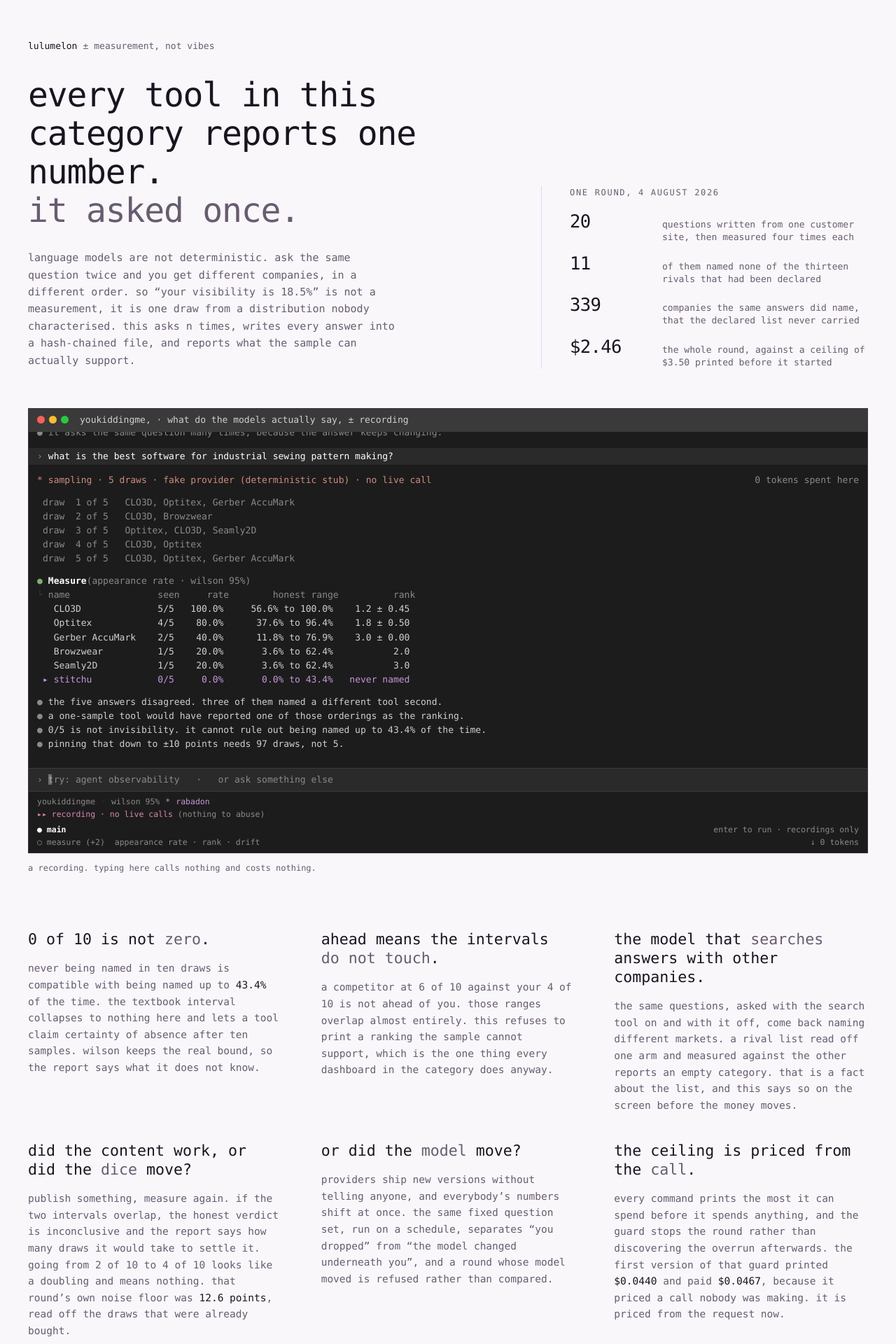
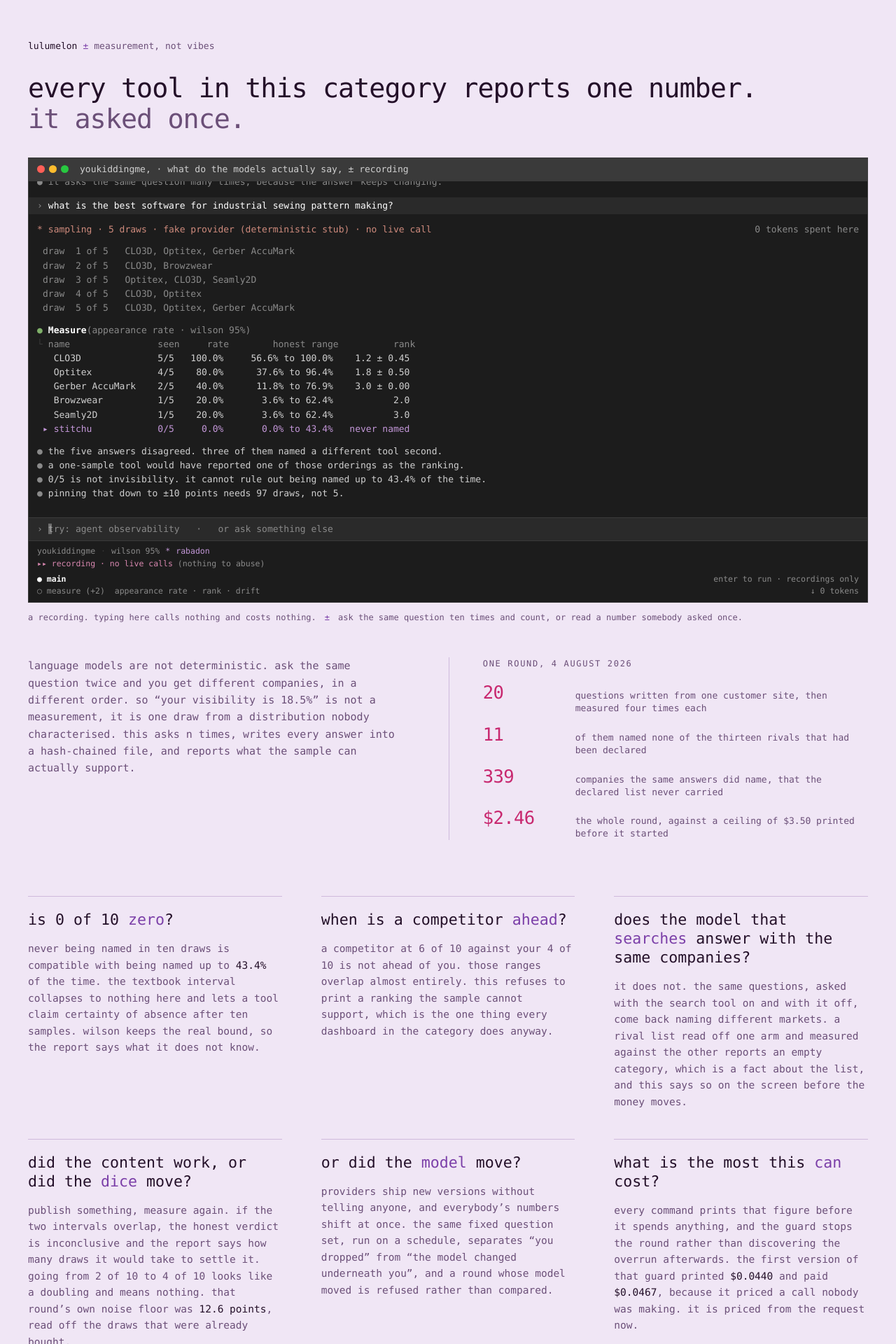
Before and after one commit to nosey-dewdrop/lulumelon, a Next.js app: page / in a window 1280 px wide. Shown: the top 1920 px of the page at 70% size. Built offline with nearby package versions, Linux system fonts and the light colour scheme; no server answers.

Commit message:
the demo is the first thing on the page, and the page is the colour it was asked to be

```diff
--- /dev/null
+++ b/src/app/Reveal.tsx
@@ -0,0 +1,129 @@
+"use client";
+
+/**
+ * Two behaviours the page needs and one rule they both obey.
+ *
+ * A block arrives when it is scrolled to, and a figure counts up to the number
+ * it is. Neither is decoration here: the figures are the measurements this
+ * repository paid for, and a number that lands on 339 after climbing to it is
+ * read rather than skipped.
+ *
+ * The rule both obey is `prefers-reduced-motion`. Somebody who has asked their
+ * machine to stop moving things gets the finished state on the first frame,
+ * which is also what a crawler and a printed page get: the markup carries the
+ * final text either way, so nothing here is content that only exists in motion.
+ */
+import { useEffect, useRef, useState } from "react";
+
+function usesMotion(): boolean {
+  if (typeof window === "undefined") return false;
+  return !window.matchMedia("(prefers-reduced-motion: reduce)").matches;
+}
+
+/** True once this element has been on screen, and true forever after. */
+function useSeen<T extends HTMLElement>() {
+  const ref = useRef<T>(null);
+  const [seen, setSeen] = useState(false);
+
+  useEffect(() => {
+    const node = ref.current;
+    if (!node) return;
+    if (!usesMotion() || typeof IntersectionObserver === "undefined") {
+      setSeen(true);
+      return;
+    }
+    const watcher = new IntersectionObserver(
+      (entries) => {
+        if (entries.some((entry) => entry.isIntersecting)) {
+          setSeen(true);
+          watcher.disconnect();
+        }
+      },
+      // A little before the edge, so a block is finished arriving by the time
+      // it is properly in view rather than animating under the reader's eye.
+      { rootMargin: "0px 0px -12% 0px", threshold: 0.15 },
+    );
+    watcher.observe(node);
+    return () => watcher.disconnect();
+  }, []);
+
+  return { ref, seen };
+}
+
+export function Reveal({
+  children,
+  delay = 0,
+  className = "",
+}: {
+  children: React.ReactNode;
+  /** Milliseconds, for staggering neighbours in a row. */
+  delay?: number;
+  className?: string;
+}) {
+  const { ref, seen } = useSeen<HTMLDivElement>();
+
+  return (
+    <div
+      ref={ref}
+      className={`reveal ${seen ? "reveal-in" : ""} ${className}`}
+      style={{ transitionDelay: `${delay}ms` }}
+    >
+      {children}
+    </div>
+  );
+}
+
+const DURATION = 900;
+
+/**
+ * A figure that climbs to itself.
+ *
+ * `value` is the string as it should end up, so the money sign, the decimal
+ * places and the thousands separator are the page's rather than this
+ * component's. Only the digits move.
+ */
+export function CountUp({ value }: { value: string }) {
+  const { ref, seen } = useSeen<HTMLSpanElement>();
+  const [shown, setShown] = useState<string | null>(null);
+
+  useEffect(() => {
+    if (!seen) return;
+    if (!usesMotion()) {
+      setShown(value);
+      return;
+    }
+
+    const digits = value.match(/[\d.]+/);
+    if (!digits) {
+      setShown(value);
+      return;
+    }
+    const target = Number(digits[0]);
+    const decimals = (digits[0].split(".")[1] ?? "").length;
+    if (!Number.isFinite(target)) {
+      setShown(value);
+      return;
+    }
+
+    let frame = 0;
+    const started = performance.now();
+    const step = (now: number) => {
+      const through = Math.min(1, (now - started) / DURATION);
+      // Eased out, so it decelerates into the number rather than snapping.
+      const eased = 1 - Math.pow(1 - through, 3);
+      const at = (target * eased).toFixed(decimals);
+      setShown(value.replace(digits[0], at));
+      if (through < 1) frame = requestAnimationFrame(step);
+    };
+    frame = requestAnimationFrame(step);
+    return () => cancelAnimationFrame(frame);
+  }, [seen, value]);
+
+  // The real value is in the markup from the first render, so what a crawler
+  // reads and what a reader ends on are the same string.
+  return (
+    <span ref={ref} className="tabular-nums">
+      {shown ?? value}
+    </span>
+  );
+}
--- a/src/app/Terminal.tsx
+++ b/src/app/Terminal.tsx
@@ -91,7 +91,7 @@ function transcriptLines(t: Transcript): Line[] {
 }
 
 const OPENING: Line[] = [
-  { kind: "said", text: "youkiddingme measures what language models say about you." },
+  { kind: "said", text: "lulumelon measures what language models say about you." },
   {
     kind: "said",
     text: "it asks the same question many times, because the answer keeps changing.",
--- a/src/app/globals.css
+++ b/src/app/globals.css
@@ -13,17 +13,17 @@
  * No gradients, no rounded corners past 3px, no shadows at rest.
  */
 :root {
-  /* Paper with the same lilac in it, at two percent, so white and accent
-     belong to one another rather than sitting next to each other. */
-  --paper: #faf7fb;
-  --paper-deep: #f2ecf4;
-  --ink: #1a1420;
-  --ink-soft: #675c70;
-  --rule: #e3d9e8;
+  /* Lilac paper, not white with a hint of it. The page is the colour and the
+     ink is a plum dark enough to read at 15px on top of it. */
+  --paper: #f0e6f5;
+  --paper-deep: #e4d5ec;
+  --ink: #241029;
+  --ink-soft: #6b4f78;
+  --rule: #cfb9dc;
 
   /* The two accents, from the terminal below. */
-  --lilac: #8f5fb5;
-  --pink: #c04d86;
+  --lilac: #7b3fa8;
+  --pink: #c8286f;
 
   /* Terminal chrome, sampled from the reference screenshot. */
   --term-bar: #3a3a3a;
@@ -146,3 +146,33 @@ a {
   width: 2px;
   background: var(--pink);
 }
+
+/*
+ * A block arrives when it is scrolled to.
+ *
+ * Six pixels and 260ms, which is short enough that a reader scrolling quickly
+ * never waits for the page and long enough to read as arrival rather than as a
+ * repaint. The finished state is the default under `prefers-reduced-motion`,
+ * set here rather than in the component so it holds even before the script has
+ * run.
+ */
+.reveal {
+  opacity: 0;
+  transform: translateY(6px);
+  transition:
+    opacity 260ms ease-out,
+    transform 260ms ease-out;
+}
+
+.reveal-in {
+  opacity: 1;
+  transform: none;
+}
+
+@media (prefers-reduced-motion: reduce) {
+  .reveal {
+    opacity: 1;
+    transform: none;
+    transition: none;
+  }
+}
--- a/src/app/named/[slug]/page.tsx
+++ b/src/app/named/[slug]/page.tsx
@@ -173,7 +173,7 @@ export default async function NamedPage({ params }: { params: Promise<{ slug: st
       </section>
 
       <section className="mt-16 border-t border-rule pt-7">
-        <h2 className="text-[1.2rem]">what this does not say</h2>
+        <h2 className="text-[1.2rem]">what does this not say?</h2>
         <div className="mt-5 grid max-w-[86ch] gap-6 text-[14px] leading-relaxed text-ink-soft sm:grid-cols-2">
           <p>
             a name at {round.draws} of {round.draws} is not a certainty. six draws put the honest
--- a/src/app/page.tsx
+++ b/src/app/page.tsx
@@ -15,52 +15,87 @@
  * three-column feature grid. The terminal is the only ornament and it is also
  * the demo.
  */
+import { CountUp, Reveal } from "./Reveal";
 import { Terminal } from "./Terminal";
 
 function Pm() {
-  return <span className="text-ink-soft">±</span>;
+  return <span className="text-lilac">±</span>;
 }
 
 /** A figure and the words that make it checkable. Never a figure alone. */
 function Figure({ value, of }: { value: string; of: string }) {
   return (
     <div className="flex items-baseline gap-3">
-      <span className="min-w-[7.5rem] text-[1.6rem] leading-none tracking-tight">{value}</span>
+      <span className="min-w-[7.5rem] text-[1.6rem] leading-none tracking-tight text-pink">
+        <CountUp value={value} />
+      </span>
       <span className="text-[13px] leading-snug text-ink-soft">{of}</span>
     </div>
+  );
+}
+
+/** One block of the argument, arriving as it is scrolled to. */
+function Card({
+  heading,
+  delay,
+  children,
+}: {
+  heading: React.ReactNode;
+  delay: number;
+  children: React.ReactNode;
+}) {
+  return (
+    <Reveal delay={delay} className="border-t border-rule pt-5">
+      <h2 className="text-[1.35rem] leading-tight">{heading}</h2>
+      <p className="mt-4 text-[14.5px] leading-relaxed text-ink-soft">{children}</p>
+    </Reveal>
   );
 }
 
 export default function Page() {
   return (
     <main className="mx-auto max-w-[82rem] px-5 pb-24 pt-10 sm:px-10 sm:pt-14">
-      {/* ------------------------------------------------------------ hero */}
-      <header className="grid gap-x-14 gap-y-10 lg:grid-cols-[minmax(0,1.45fr)_minmax(0,1fr)]">
-        <div>
+      {/* ------------------------------------------------------------ hero
+          The terminal is the first thing on the page and it is running before
+          a visitor has read a word, because the argument here is a thing that
+          happens rather than a claim. Six lines in, somebody who has never
+          heard of this has watched the same question return different
+          companies, which is the whole product. Everything under it is
+          evidence for what they have already seen. */}
+      <header>
         <div className="flex items-baseline gap-2 text-[13px] text-ink-soft">
           <span className="text-ink">lulumelon</span>
           <Pm />
           <span>measurement, not vibes</span>
         </div>
 
-          <h1 className="mt-8 max-w-[34ch] text-[2rem] leading-[1.15] tracking-tight sm:text-[3rem]">
-            every tool in this category reports one number.
-            <br />
+        <h1 className="mt-7 max-w-[46ch] text-[1.7rem] leading-[1.16] tracking-tight sm:text-[2.4rem]">
+          every tool in this category reports one number.{" "}
           <span className="text-ink-soft">it asked once.</span>
         </h1>
+      </header>
 
-          <p className="mt-7 max-w-[58ch] text-[15px] leading-relaxed text-ink-soft">
-            language models are not deterministic. ask the same question twice and you get
-            different companies, in a different order. so &ldquo;your visibility is 18.5%&rdquo; is
-            not a measurement, it is one draw from a distribution nobody characterised. this asks n
-            times, writes every answer into a hash-chained file, and reports what the sample can
-            actually support.
+      <section className="mt-8" aria-label="recorded measurement">
+        <Terminal />
+        <div className="mt-3 flex flex-wrap items-baseline gap-x-3 gap-y-1 text-[12px] text-ink-soft">
+          <span>a recording. typing here calls nothing and costs nothing.</span>
+          <Pm />
+          <span>ask the same question ten times and count, or read a number somebody asked once.</span>
+        </div>
+      </section>
+
+      <section className="mt-12 grid gap-x-14 gap-y-10 lg:grid-cols-[minmax(0,1fr)_minmax(0,1.1fr)]">
+        <p className="max-w-[58ch] text-[15px] leading-relaxed text-ink-soft">
+          language models are not deterministic. ask the same question twice and you get different
+          companies, in a different order. so &ldquo;your visibility is 18.5%&rdquo; is not a
+          measurement, it is one draw from a distribution nobody characterised. this asks n times,
+          writes every answer into a hash-chained file, and reports what the sample can actually
+          support.
         </p>
-        </div>
 
-        {/* The right column is the proof, not decoration. Four figures off one
-            paid round, each with the sentence that makes it checkable. */}
-        <div className="self-end border-t border-rule pt-6 lg:border-l lg:border-t-0 lg:pl-10 lg:pt-0">
+        {/* Four figures off one paid round, each with the sentence that makes
+            it checkable. Proof, not decoration. */}
+        <div className="border-t border-rule pt-6 lg:border-l lg:border-t-0 lg:pl-12 lg:pt-0">
           <p className="text-[12px] uppercase tracking-[0.14em] text-ink-soft">
             one round, 4 august 2026
           </p>
@@ -71,97 +106,103 @@ export default function Page() {
             <Figure value="$2.46" of="the whole round, against a ceiling of $3.50 printed before it started" />
           </div>
         </div>
-      </header>
-
-      {/* -------------------------------------------------------- terminal */}
-      <section className="mt-14" aria-label="recorded measurement">
-        <Terminal />
-        <p className="mt-3 text-[12px] text-ink-soft">
-          a recording. typing here calls nothing and costs nothing.
-        </p>
       </section>
 
-      {/* ---------------------------------------------------- the argument */}
+      {/* ---------------------------------------------------- the argument
+          Six questions the category answers wrong, each arriving as it is
+          scrolled to. A heading that asks something ends in a question mark,
+          every time, on every surface. */}
       <section className="mt-20 grid gap-x-14 gap-y-10 sm:grid-cols-2 lg:grid-cols-3">
-        <div>
-          <h2 className="text-[1.35rem] leading-tight">
-            0 of 10 is not <span className="text-ink-soft">zero</span>.
-          </h2>
-          <p className="mt-4 text-[14.5px] leading-relaxed text-ink-soft">
+        <Card
+          delay={0}
+          heading={
+            <>
+              is 0 of 10 <span className="text-lilac">zero</span>?
+            </>
+          }
+        >
           never being named in ten draws is compatible with being named up to{" "}
           <span className="text-ink">43.4%</span> of the time. the textbook interval collapses to
           nothing here and lets a tool claim certainty of absence after ten samples. wilson keeps
           the real bound, so the report says what it does not know.
-          </p>
-        </div>
+        </Card>
 
-        <div>
-          <h2 className="text-[1.35rem] leading-tight">
-            ahead means the intervals <span className="text-ink-soft">do not touch</span>.
-          </h2>
-          <p className="mt-4 text-[14.5px] leading-relaxed text-ink-soft">
+        <Card
+          delay={60}
+          heading={
+            <>
+              when is a competitor <span className="text-lilac">ahead</span>?
+            </>
+          }
+        >
           a competitor at 6 of 10 against your 4 of 10 is not ahead of you. those ranges overlap
           almost entirely. this refuses to print a ranking the sample cannot support, which is the
           one thing every dashboard in the category does anyway.
-          </p>
-        </div>
+        </Card>
 
-        <div>
-          <h2 className="text-[1.35rem] leading-tight">
-            the model that <span className="text-ink-soft">searches</span> answers with other
-            companies.
-          </h2>
-          <p className="mt-4 text-[14.5px] leading-relaxed text-ink-soft">
-            the same questions, asked with the search tool on and with it off, come back naming
-            different markets. a rival list read off one arm and measured against the other reports
-            an empty category. that is a fact about the list, and this says so on the screen before
-            the money moves.
-          </p>
-        </div>
+        <Card
+          delay={120}
+          heading={
+            <>
+              does the model that <span className="text-lilac">searches</span> answer with the same
+              companies?
+            </>
+          }
+        >
+          it does not. the same questions, asked with the search tool on and with it off, come back
+          naming different markets. a rival list read off one arm and measured against the other
+          reports an empty category, which is a fact about the list, and this says so on the screen
+          before the money moves.
+        </Card>
 
-        <div>
-          <h2 className="text-[1.35rem] leading-tight">
-            did the content work, or did the <span className="text-ink-soft">dice</span> move?
-          </h2>
-          <p className="mt-4 text-[14.5px] leading-relaxed text-ink-soft">
+        <Card
+          delay={0}
+          heading={
+            <>
+              did the content work, or did the <span className="text-lilac">dice</span> move?
+            </>
+          }
+        >
           publish something, measure again. if the two intervals overlap, the honest verdict is
           inconclusive and the report says how many draws it would take to settle it. going from 2
           of 10 to 4 of 10 looks like a doubling and means nothing. that round&rsquo;s own noise
           floor was <span className="text-ink">12.6 points</span>, read off the draws that were
           already bought.
-          </p>
-        </div>
+        </Card>
 
-        <div>
-          <h2 className="text-[1.35rem] leading-tight">
-            or did the <span className="text-ink-soft">model</span> move?
-          </h2>
-          <p className="mt-4 text-[14.5px] leading-relaxed text-ink-soft">
-            providers ship new versions without telling anyone, and everybody&rsquo;s numbers shift
-            at once. the same fixed question set, run on a schedule, separates &ldquo;you
-            dropped&rdquo; from &ldquo;the model changed underneath you&rdquo;, and a round whose
-            model moved is refused rather than compared.
-          </p>
-        </div>
+        <Card
+          delay={60}
+          heading={
+            <>
+              or did the <span className="text-lilac">model</span> move?
+            </>
+          }
+        >
+          providers ship new versions without telling anyone, and everybody&rsquo;s numbers shift at
+          once. the same fixed question set, run on a schedule, separates &ldquo;you dropped&rdquo;
+          from &ldquo;the model changed underneath you&rdquo;, and a round whose model moved is
+          refused rather than compared.
+        </Card>
 
-        <div>
-          <h2 className="text-[1.35rem] leading-tight">
-            the ceiling is priced from the <span className="text-ink-soft">call</span>.
-          </h2>
-          <p className="mt-4 text-[14.5px] leading-relaxed text-ink-soft">
-            every command prints the most it can spend before it spends anything, and the guard
-            stops the round rather than discovering the overrun afterwards. the first version of
-            that guard printed <span className="text-ink">$0.0440</span> and paid{" "}
-            <span className="text-ink">$0.0467</span>, because it priced a call nobody was making.
-            it is priced from the request now.
-          </p>
-        </div>
+        <Card
+          delay={120}
+          heading={
+            <>
+              what is the most this <span className="text-lilac">can</span> cost?
+            </>
+          }
+        >
+          every command prints that figure before it spends anything, and the guard stops the round
+          rather than discovering the overrun afterwards. the first version of that guard printed{" "}
+          <span className="text-ink">$0.0440</span> and paid <span className="text-ink">$0.0467</span>
+          , because it priced a call nobody was making. it is priced from the request now.
+        </Card>
       </section>
 
       {/* ------------------------------------------------------ what it does */}
       <section className="mt-20 grid gap-x-14 gap-y-10 lg:grid-cols-[minmax(0,1fr)_minmax(0,1fr)]">
-        <div>
-          <h2 className="text-[1.35rem]">what it measures</h2>
+        <Reveal>
+          <h2 className="text-[1.35rem]">what does it measure?</h2>
           <dl className="mt-6 text-[14.5px] leading-relaxed">
             {[
               [
@@ -194,10 +235,10 @@ export default function Page() {
               </div>
             ))}
           </dl>
-        </div>
+        </Reveal>
 
-        <div>
-          <h2 className="text-[1.35rem]">what it refuses</h2>
+        <Reveal delay={80}>
+          <h2 className="text-[1.35rem]">what does it refuse?</h2>
           <dl className="mt-6 text-[14.5px] leading-relaxed">
             {[
               [
@@ -230,14 +271,14 @@ export default function Page() {
               </div>
             ))}
           </dl>
-        </div>
+        </Reveal>
       </section>
 
       {/* ------------------------------------------------------------ proof */}
-      <section className="mt-20 border-t border-rule pt-8">
-        <h2 className="text-[1.35rem]">it is checkable</h2>
+      <Reveal className="mt-20 border-t border-rule pt-8">
+        <h2 className="text-[1.35rem]">can you check any of it?</h2>
         <p className="mt-4 max-w-[70ch] text-[14.5px] leading-relaxed text-ink-soft">
-          the measurement core is pure arithmetic and reaches no network, the collector reaches the
+          yes, and that is the design. the measurement core is pure arithmetic and reaches no network, the collector reaches the
           network and computes nothing, and the wall between them is why a number here can be
           reproduced from the file it came from. the suite runs offline with every socket closed
           and spends no key.
@@ -247,7 +288,7 @@ export default function Page() {
           <Figure value="45" of="node tests on the sampling maths behind the demo above" />
           <Figure value="0" of="answers rewritten, retried, or dropped from any round" />
         </div>
-      </section>
+      </Reveal>
 
       {/* ---------------------------------------------------------- footer */}
       <footer className="mt-24 border-t border-rule pt-6 text-[12.5px] text-ink-soft">
```
Also changed, not shown: src/app/layout.tsx (+11 -0 lines). Lines whose indentation alone changed are shown as unchanged.
